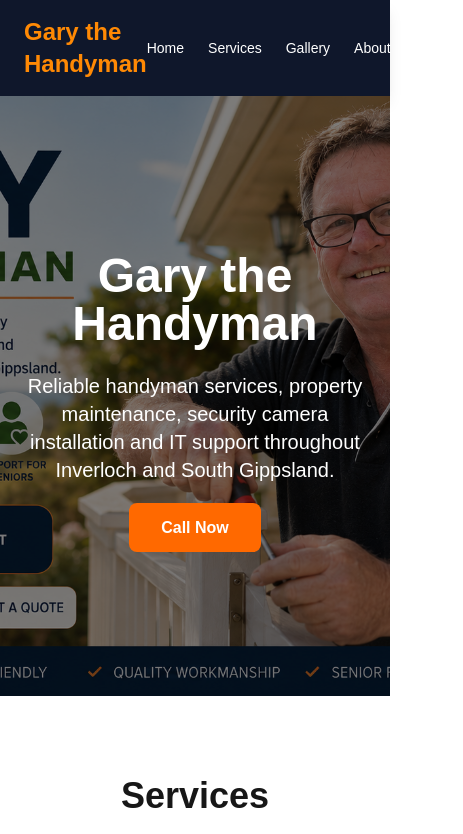
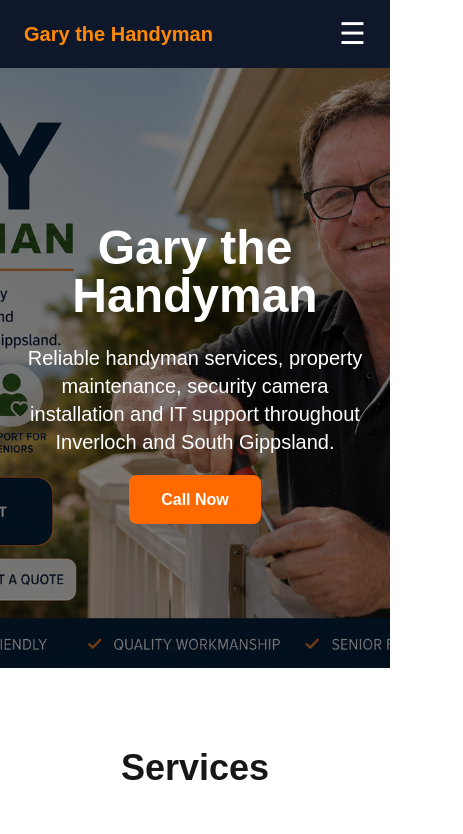
Before and after one commit to Kiddo-Ent/gary-the-handyman, a Next.js app: page / in a window 390 px wide. Shown: the top 834 px of the page, 463 px wide, since content can reach past the window. Built offline with nearby package versions, Linux system fonts and the light colour scheme.

Commit message:
Mobile navigation menu

```diff
--- a/components/Navbar.tsx
+++ b/components/Navbar.tsx
@@ -1,18 +1,30 @@
+"use client";
+
+import { useState } from "react";
 import Link from "next/link";
 
 export default function Navbar() {
-  return (
-    <nav className="bg-slate-900 text-white shadow-lg">
-      <div className="max-w-6xl mx-auto px-6 py-4 flex justify-between items-center">
+const [menuOpen, setMenuOpen] = useState(false);
+
+return ( <nav className="bg-slate-900 text-white shadow-lg"> <div className="max-w-6xl mx-auto px-6 py-4">
+
+    <div className="flex justify-between items-center">
 
       <Link
         href="/"
-          className="text-2xl font-bold text-orange-400"
+        className="text-xl md:text-2xl font-bold text-orange-400"
       >
         Gary the Handyman
       </Link>
 
-        <div className="flex gap-6 text-sm md:text-base">
+      <button
+        className="md:hidden text-3xl"
+        onClick={() => setMenuOpen(!menuOpen)}
+      >
+        ☰
+      </button>
+
+      <div className="hidden md:flex gap-6">
         <Link href="/" className="hover:text-orange-400">
           Home
         </Link>
@@ -33,7 +45,52 @@ export default function Navbar() {
           Contact
         </Link>
       </div>
+
+    </div>
+
+    {menuOpen && (
+      <div className="flex flex-col mt-4 gap-4 md:hidden">
+
+        <Link
+          href="/"
+          onClick={() => setMenuOpen(false)}
+        >
+          Home
+        </Link>
+
+        <Link
+          href="/services"
+          onClick={() => setMenuOpen(false)}
+        >
+          Services
+        </Link>
+
+        <Link
+          href="/gallery"
+          onClick={() => setMenuOpen(false)}
+        >
+          Gallery
+        </Link>
+
+        <Link
+          href="/about"
+          onClick={() => setMenuOpen(false)}
+        >
+          About
+        </Link>
+
+        <Link
+          href="/contact"
+          onClick={() => setMenuOpen(false)}
+        >
+          Contact
+        </Link>
+
+      </div>
+    )}
+
   </div>
 </nav>
+
 );
 }
```
Lines whose indentation alone changed are shown as unchanged.
